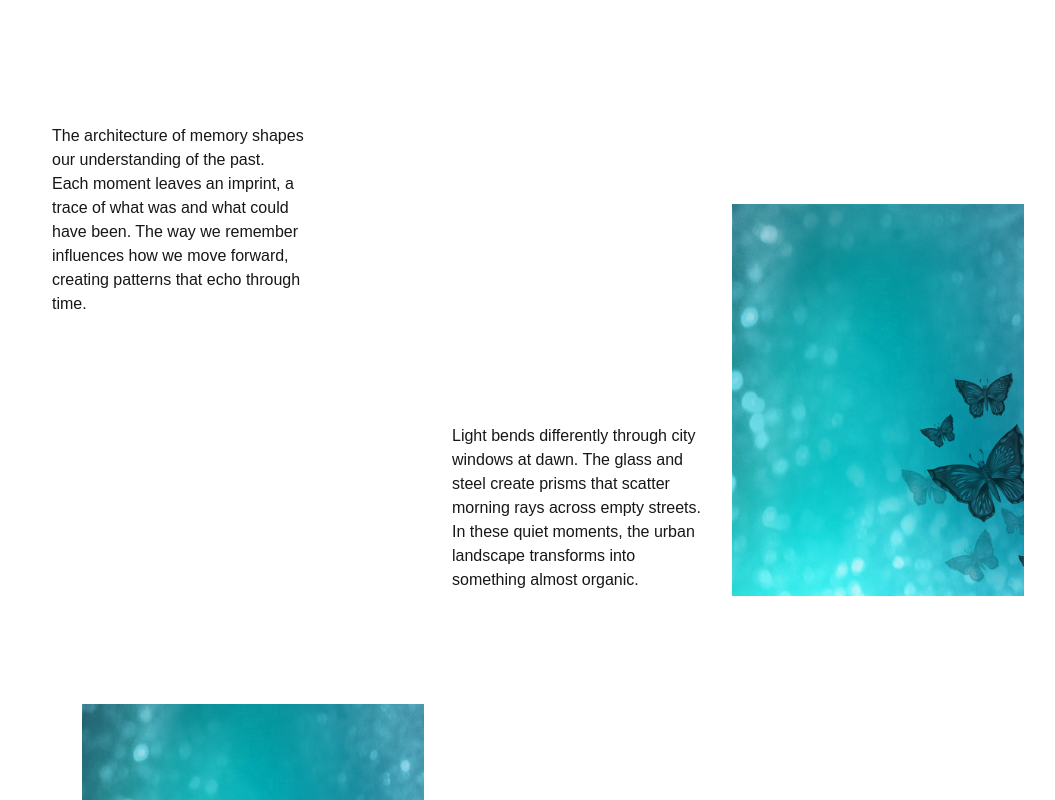
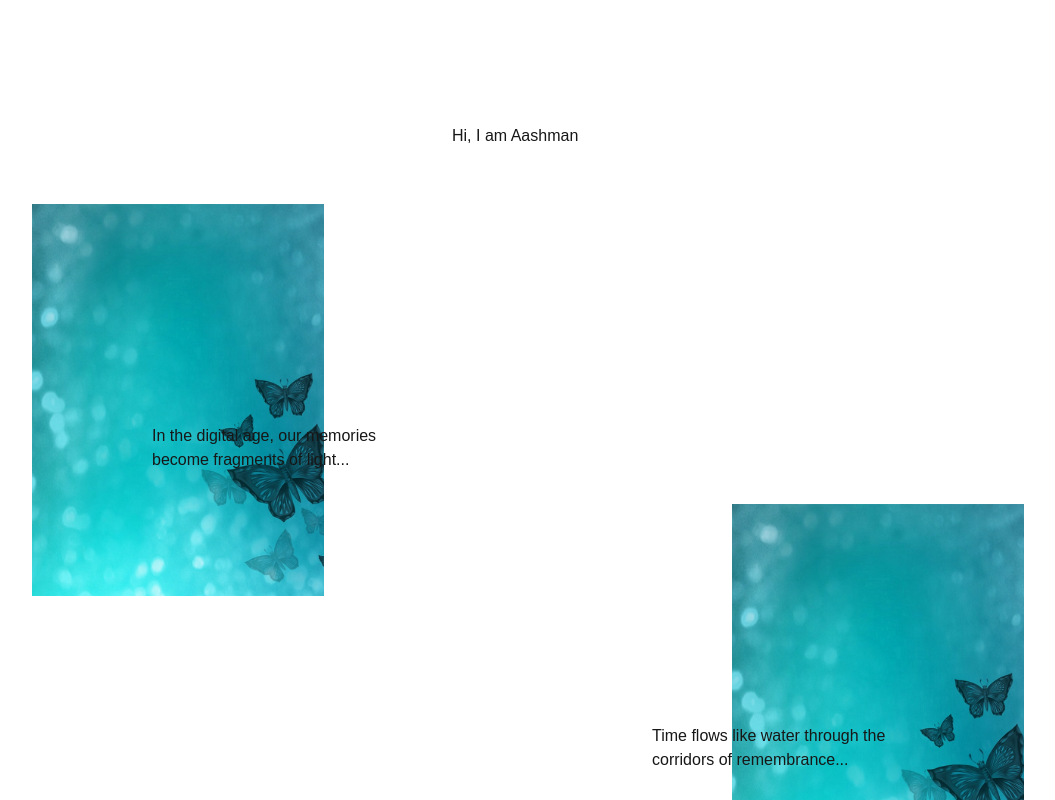
Before and after one commit to aashmango/information, a Next.js app: page / in a window 1280 px wide. Shown: the top 800 px of the page, without its empty margins (72-1127 px from the left). Built offline with nearby package versions, Linux system fonts and the light colour scheme.

Commit message:
separate files, cleaner

```diff
--- a/src/app/page.tsx
+++ b/src/app/page.tsx
@@ -2,92 +2,9 @@
 import Image from 'next/image';
 import Draggable from 'react-draggable';
 import { useState, useEffect, useRef } from 'react';
-
-const IMAGES = [
-  {
-    id: '1',
-    src: '/images/image1.jpg',
-    alt: 'Image 1',
-    defaultPosition: { x: 800, y: 200 },
-    width: 300,
-    height: 400,
-  },
-  {
-    id: '2',
-    src: '/images/image2.jpg',
-    alt: 'Image 2',
-    defaultPosition: { x: 150, y: 700 },
-    width: 350,
-    height: 250,
-  },
-  {
-    id: '3',
-    src: '/images/image3.jpg',
-    alt: 'Image 3',
-    defaultPosition: { x: 200, y: 900 },
-    width: 400,
-    height: 300,
-  },
-  {
-    id: '4',
-    src: '/images/image4.jpg',
-    alt: 'Image 4',
-    defaultPosition: { x: 850, y: 1200 },
-    width: 250,
-    height: 350,
-  },
-  {
-    id: '5',
-    src: '/images/image5.jpg',
-    alt: 'Image 5',
-    defaultPosition: { x: 350, y: 1500 },
-    width: 300,
-    height: 300,
-  },
-];
-
-const TEXT_BLOCKS = [
-  {
-    id: 't1',
-    content: 'The architecture of memory shapes our understanding of the past. Each moment leaves an imprint, a trace of what was and what could have been. The way we remember influences how we move forward, creating patterns that echo through time.',
-    defaultPosition: { x: 100, y: 100 },
-    width: 300,
-  },
-  {
-    id: 't2',
-    content: 'Light bends differently through city windows at dawn. The glass and steel create prisms that scatter morning rays across empty streets. In these quiet moments, the urban landscape transforms into something almost organic.',
-    defaultPosition: { x: 500, y: 400 },
-    width: 300,
-  },
-  {
-    id: 't3',
-    content: 'Digital spaces have their own kind of gravity. We orbit around streams of information, pulled by invisible forces of connection. The boundaries between virtual and physical continue to blur, creating new territories of experience. Each click echoes into this expanding universe.',
-    defaultPosition: { x: 750, y: 850 },
-    width: 300,
-  },
-  {
-    id: 't4',
-    content: 'Time moves differently in spaces of transition. Train stations, airports, and empty corridors hold a unique kind of stillness. These in-between places remind us that every journey is both an ending and a beginning. The liminal space becomes its own destination.',
-    defaultPosition: { x: 150, y: 1100 },
-    width: 300,
-  },
-];
-
-interface ImageItem {
-  id: string;
-  src: string;
-  position: { x: number; y: number };
-  width: number;
-  height: number;
-  isExpanded?: boolean;
-}
-
-interface TextBlock {
-  id: string;
-  content: string;
-  position: { x: number; y: number };
-  width: number;
-}
+import { ImageItem, TextBlock } from '../types';
+import { IMAGES, TEXT_BLOCKS } from '../data/content';
+import { DraggableImage } from '../components/DraggableImage';
 
 export default function Home() {
   const [images, setImages] = useState<ImageItem[]>(() =>
@@ -136,75 +53,26 @@ export default function Home() {
   return (
     <main className="min-h-screen p-8 bg-white relative">
       <div className="relative w-full overflow-visible">
-        {images.map((image) => {
-          const nodeRef = useRef(null);
-          const scale = image.isExpanded ? 1.5 : 1;
-
-          return (
-            <Draggable
+        {images.map((image) => (
+          <DraggableImage
             key={image.id}
-              nodeRef={nodeRef}
-              position={image.position}
-              onStart={() => setIsDragging(true)}
-              onStop={() => setIsDragging(false)}
-              onDrag={(e, data) => {
+            image={image}
+            isDragging={isDragging}
+            hoveredImage={hoveredImage}
+            onDragStart={() => setIsDragging(true)}
+            onDragStop={() => setIsDragging(false)}
+            onDrag={(id, x, y) => {
               const updatedImages = images.map((img) =>
-                  img.id === image.id
-                    ? { ...img, position: { x: data.x, y: data.y } }
+                img.id === id
+                  ? { ...img, position: { x, y } }
                   : img
               );
               setImages(updatedImages);
             }}
-            >
-              <div
-                ref={nodeRef}
-                className="fixed hover:shadow-lg"
-                style={{
-                  width: image.width * scale,
-                  height: image.height * scale,
-                  cursor: isDragging ? 'grabbing' : 'grab',
-                  border: '4px solid transparent',
-                  position: 'absolute',
-                  transform: 'none',
-                  transition: isDragging ? 'none' : 'width 0.3s ease-in-out, height 0.3s ease-in-out',
-                  zIndex: image.isExpanded ? 10 : 'auto'
-                }}
-                onMouseEnter={(e) => {
-                  e.currentTarget.style.border = '4px solid black';
-                  setHoveredImage(image.id);
-                }}
-                onMouseLeave={(e) => {
-                  e.currentTarget.style.border = '4px solid transparent';
-                  setHoveredImage(null);
-                }}
-              >
-                <Image
-                  src={image.src}
-                  alt=""
-                  fill
-                  sizes="(max-width: 768px) 100vw, 50vw"
-                  style={{
-                    objectFit: 'cover',
-                    userSelect: 'none',
-                    zIndex: -1,
-                  }}
-                  draggable={false}
+            onHover={setHoveredImage}
+            toggleExpand={toggleExpand}
           />
-                {hoveredImage === image.id && (
-                  <button
-                    className="absolute bottom-2 left-2 bg-black text-white px-2 py-1 text-sm rounded z-10"
-                    onClick={(e) => {
-                      e.stopPropagation();
-                      toggleExpand(image.id);
-                    }}
-                  >
-                    {image.isExpanded ? 'shrink' : 'expand'}
-                  </button>
-                )}
-              </div>
-            </Draggable>
-          );
-        })}
+        ))}
 
         {textBlocks.map((text) => {
           const nodeRef = useRef(null);
--- /dev/null
+++ b/src/components/DraggableImage.tsx
@@ -0,0 +1,87 @@
+'use client';
+import { useRef } from 'react';
+import Image from 'next/image';
+import Draggable from 'react-draggable';
+import { ImageItem } from '../types';
+
+interface DraggableImageProps {
+  image: ImageItem;
+  isDragging: boolean;
+  hoveredImage: string | null;
+  onDragStart: () => void;
+  onDragStop: () => void;
+  onDrag: (id: string, x: number, y: number) => void;
+  onHover: (id: string | null) => void;
+  toggleExpand: (id: string) => void;
+}
+
+export function DraggableImage({
+  image,
+  isDragging,
+  hoveredImage,
+  onDragStart,
+  onDragStop,
+  onDrag,
+  onHover,
+  toggleExpand
+}: DraggableImageProps) {
+  const nodeRef = useRef(null);
+  const scale = image.isExpanded ? 1.5 : 1;
+
+  return (
+    <Draggable
+      nodeRef={nodeRef}
+      position={image.position}
+      onStart={onDragStart}
+      onStop={onDragStop}
+      onDrag={(e, data) => onDrag(image.id, data.x, data.y)}
+    >
+      <div
+        ref={nodeRef}
+        className="fixed hover:shadow-lg"
+        style={{
+          width: image.width * scale,
+          height: image.height * scale,
+          cursor: isDragging ? 'grabbing' : 'grab',
+          border: '4px solid transparent',
+          position: 'absolute',
+          transform: 'none',
+          transition: isDragging ? 'none' : 'width 0.3s ease-in-out, height 0.3s ease-in-out',
+          zIndex: image.isExpanded ? 10 : 'auto'
+        }}
+        onMouseEnter={(e) => {
+          e.currentTarget.style.border = '4px solid black';
+          onHover(image.id);
+        }}
+        onMouseLeave={(e) => {
+          e.currentTarget.style.border = '4px solid transparent';
+          onHover(null);
+        }}
+      >
+        <Image
+          src={image.src}
+          alt=""
+          fill
+          sizes="(max-width: 768px) 100vw, 50vw"
+          style={{
+            objectFit: 'cover',
+            userSelect: 'none',
+            zIndex: -1,
+          }}
+          draggable={false}
+        />
+        {hoveredImage === image.id && (
+          <button
+            className="absolute bottom-2 left-2 bg-black text-white px-2 py-1 text-sm rounded z-10"
+            onClick={(e) => {
+              e.stopPropagation();
+              toggleExpand(image.id);
+            }}
+          >
+            {image.isExpanded ? 'shrink' : 'expand'}
+          </button>
+        )}
+      </div>
+    </Draggable>
+  );
+}
--- /dev/null
+++ b/src/data/content.ts
@@ -0,0 +1,75 @@
+export const IMAGES = [
+  {
+    id: '1',
+    src: '/images/image1.jpg',
+    alt: 'Image 1',
+    defaultPosition: { x: 100, y: 200 },
+    width: 300,
+    height: 400,
+  },
+  {
+    id: '2',
+    src: '/images/image2.jpg',
+    alt: 'Image 2',
+    defaultPosition: { x: 800, y: 500 },
+    width: 300,
+    height: 400,
+  },
+  {
+    id: '3',
+    src: '/images/image3.jpg',
+    alt: 'Image 3',
+    defaultPosition: { x: 200, y: 800 },
+    width: 300,
+    height: 400,
+  },
+  {
+    id: '4',
+    src: '/images/image4.jpg',
+    alt: 'Image 4',
+    defaultPosition: { x: 900, y: 1100 },
+    width: 300,
+    height: 400,
+  },
+  {
+    id: '5',
+    src: '/images/image5.jpg',
+    alt: 'Image 5',
+    defaultPosition: { x: 400, y: 1500 },
+    width: 300,
+    height: 400,
+  }
+];
+
+export const TEXT_BLOCKS = [
+  {
+    id: 't1',
+    content: 'Hi, I am Aashman',
+    defaultPosition: { x: 500, y: 100 },
+    width: 300,
+  },
+  {
+    id: 't2',
+    content: 'In the digital age, our memories become fragments of light...',
+    defaultPosition: { x: 200, y: 400 },
+    width: 300,
+  },
+  {
+    id: 't3',
+    content: 'Time flows like water through the corridors of remembrance...',
+    defaultPosition: { x: 700, y: 700 },
+    width: 300,
+  },
+  {
+    id: 't4',
+    content: 'Each photograph captures a moment suspended in eternal present...',
+    defaultPosition: { x: 300, y: 1000 },
+    width: 300,
+  },
+  {
+    id: 't5',
+    content: 'Between pixels and perception lies the truth of our experiences...',
+    defaultPosition: { x: 800, y: 1300 },
+    width: 300,
+  }
+];
--- /dev/null
+++ b/src/types/index.ts
@@ -0,0 +1,15 @@
+export interface ImageItem {
+  id: string;
+  src: string;
+  position: { x: number; y: number };
+  width: number;
+  height: number;
+  isExpanded?: boolean;
+}
+
+export interface TextBlock {
+  id: string;
+  content: string;
+  position: { x: number; y: number };
+  width: number;
+}
```
Lines whose indentation alone changed are shown as unchanged.
